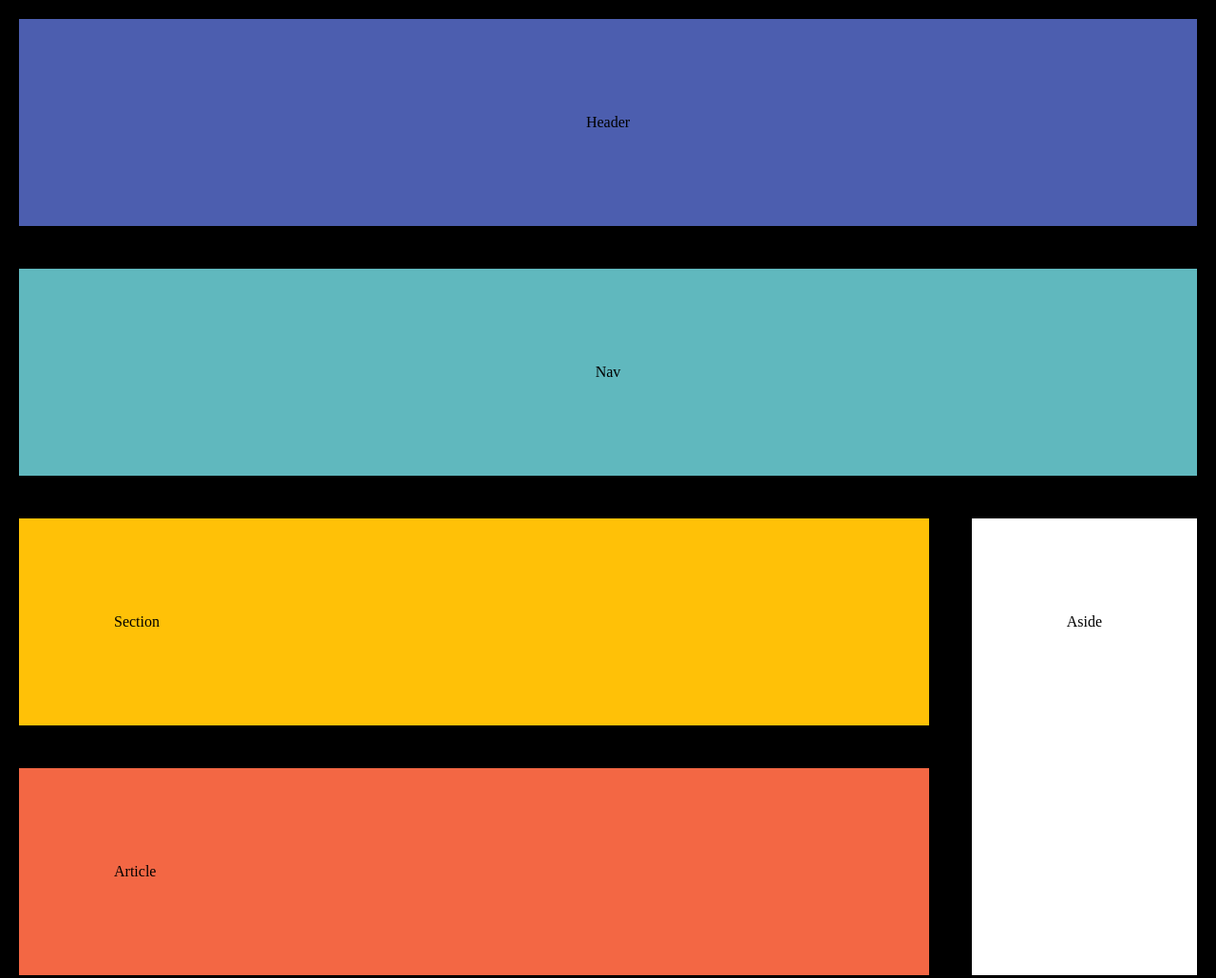
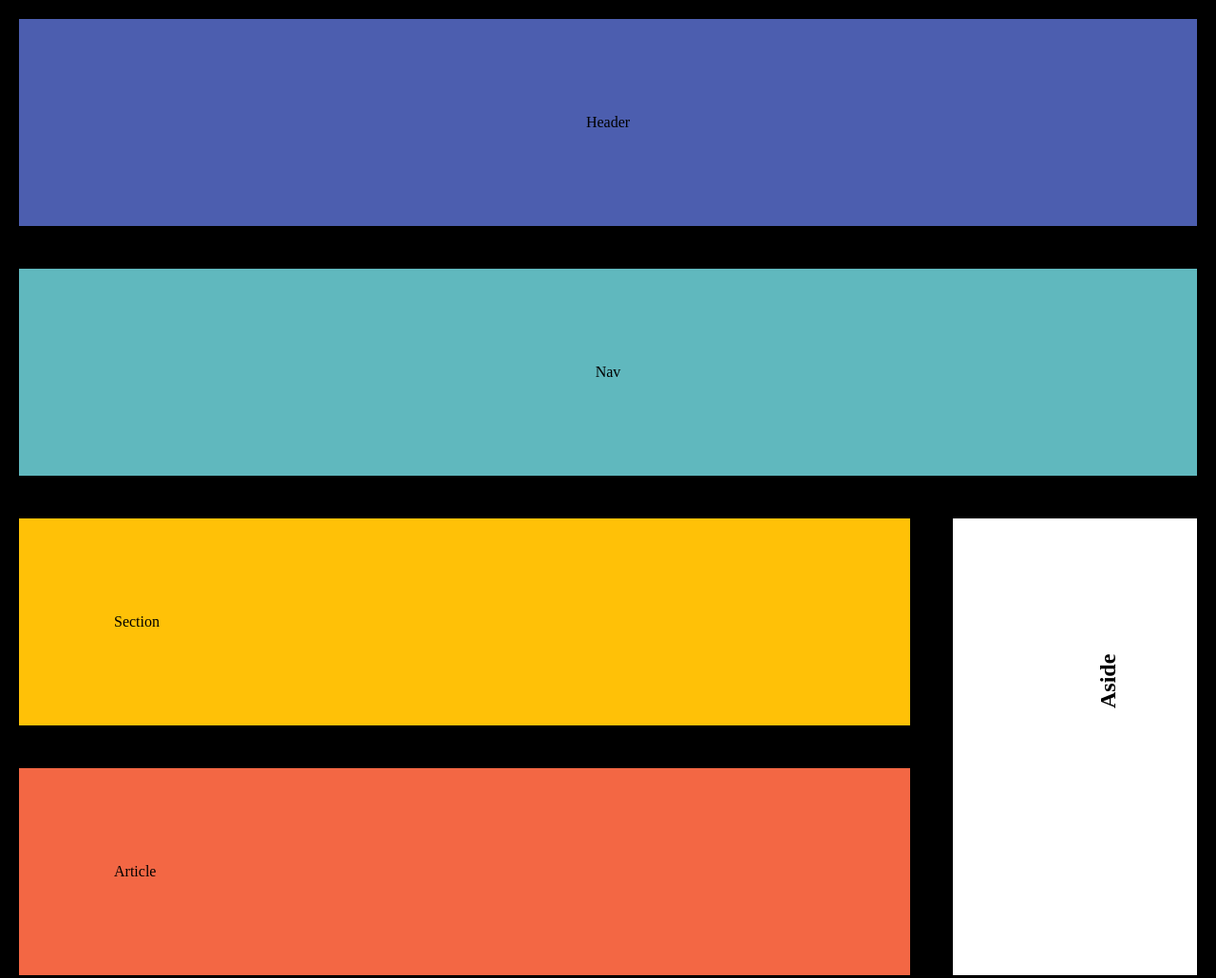
Before and after one commit to JuliaMartins25/Grid-Css-b-sico, a plain HTML site: page gridcss/index.html in a window 1280 px wide. Shown: the top 1030 px of the page at 95% size. Drawn offline with Linux system fonts and the light colour scheme.

Commit message:
feat: adaptations

```diff
--- a/gridcss/index.html
+++ b/gridcss/index.html
@@ -15,7 +15,9 @@
         <nav class="nav">Nav</nav>
         <section class="section">Section</section>
         <article class="article">Article</article>
-        <aside class="aside">Aside</aside>
+        <aside class="aside">
+            <h1>Aside</h1>
+        </aside>
         <footer class="footer">Footer</footer>
     </div>
 
--- a/gridcss/style.css
+++ b/gridcss/style.css
@@ -15,7 +15,7 @@ body {
 .grid-container {
     display: grid;
     grid-template-columns: 1fr 3fr 1fr; /* Três colunas */
-    grid-template-rows: auto auto 1fr auto auto; /* Linhas */
+    grid-template-rows: auto auto 1fr 1fr auto; /* Linhas */
     grid-template-areas:
       "header header header"
       "nav nav nav"
@@ -62,7 +62,16 @@ body {
     background-color: white;
     padding: 100px;
     margin: 20px;
+
   }
+
+h1{
+  transform: rotate(-90deg);
+  transform-origin: top left;
+  position: relative;
+  top: 100px;
+  left: 50px;
+}
 
   .footer {
     grid-area: footer;
```
